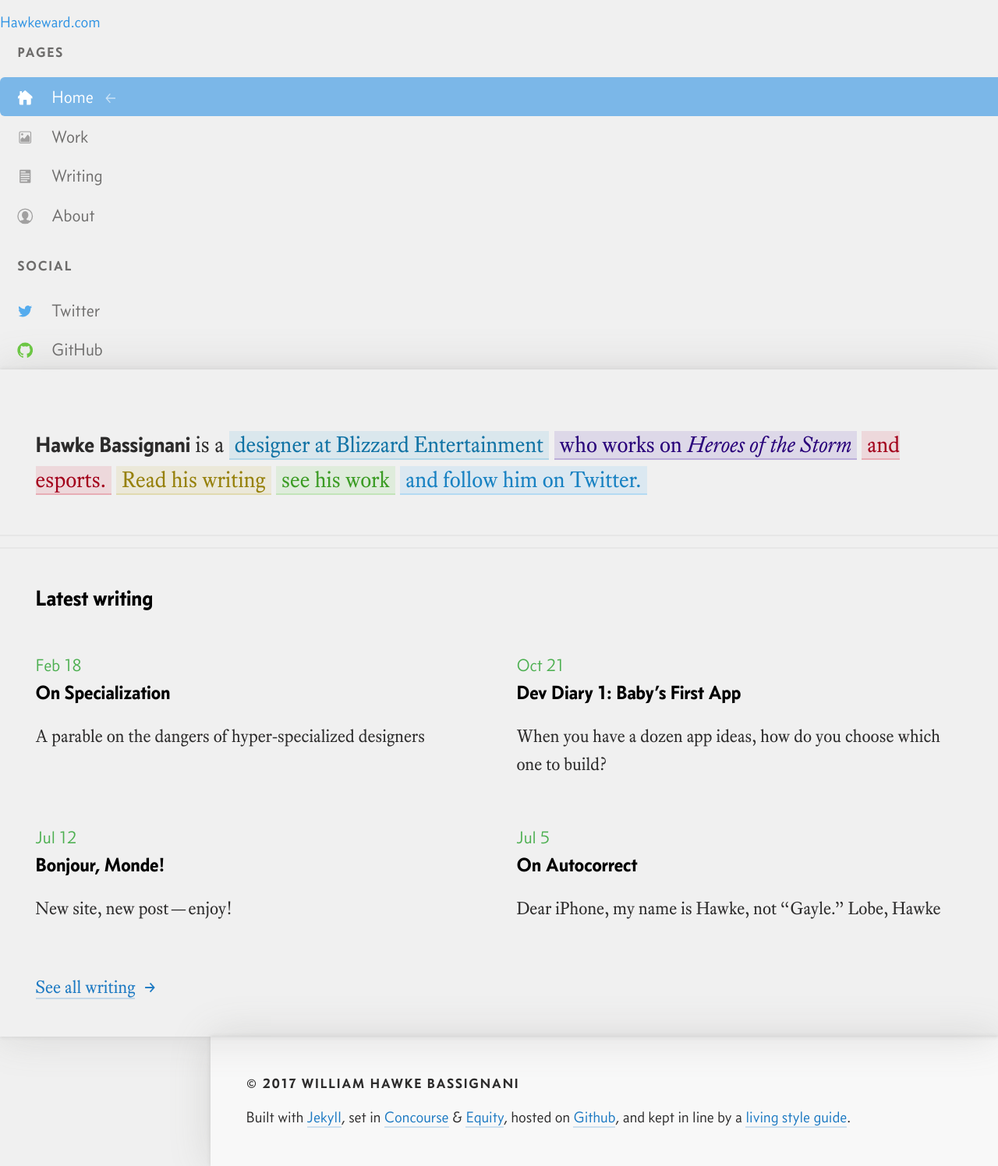
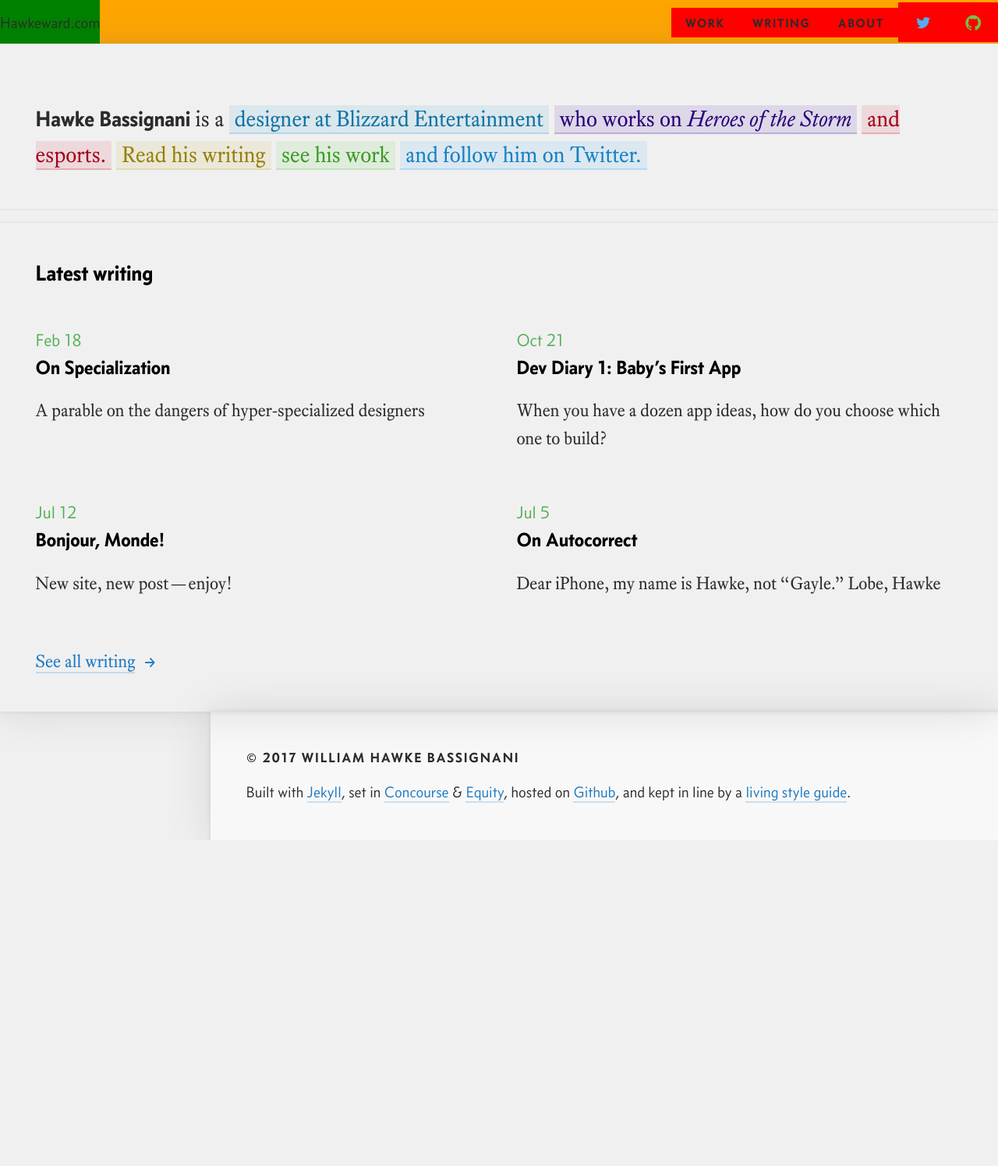
Before and after one commit to whbassignani/whbassignani.github.io, a Jekyll site: the page built from index.html, in a window 1280 px wide. Shown: the whole page at 78% size. Built offline with Jekyll 4.4.1, drawn with Linux system fonts in a browser that asks for light colours; after the commit the page ends 1078 px from its top, so only the background shows below that.

Commit message:
Cutting up the header and navigation styles even more

```diff
--- a/_includes/nav.html
+++ b/_includes/nav.html
@@ -12,7 +12,7 @@
     {% if item.icon %}
     {{ item.icon }}
     {% endif %}
-    {{ item.name }}
+    <span class="nav-link-text">{{ item.name }}</span>
     </a>
   {% endfor %}
 {% endfor %}
--- a/scss/_header.scss
+++ b/scss/_header.scss
@@ -1,6 +1,10 @@
 #header {
   @media ($bp-when-drawer-expands) {
-  //   flex: 0 1 $nav-width-sidebar;
+    // flex: 0 1 $nav-width-sidebar;
+    display: flex;
+background-color: orange;
+    align-items: baseline;
+    justify-content: space-between;
   }
 }
 
@@ -8,6 +12,7 @@
 #toolbar {
   @include align-items(center);
   @include flexbox;
+background-color: green;
   height: $toolbar-height;
   padding: 0;
   position: relative;
@@ -24,6 +29,8 @@
   // When the mobile drawer nav moves to its permanent home on the left
   //   if needed
   @media ($bp-when-drawer-expands) {
+    display: block;
+    margin-left: 0;
     // height: auto;
     // margin: size(4) 0;
     // padding-left: size(0);
@@ -33,6 +40,7 @@
 .toolbar-title {
   @include order(2);
   @include transform(translateY(1px));
+  display: block;
   line-height: 1;
   padding: size(-3) 0;
 
--- a/scss/_layout.scss
+++ b/scss/_layout.scss
@@ -19,9 +19,9 @@
   box-shadow:
     -1px 0 4px rgba($color-ui-medium, 0.2),
     -10px 0 40px rgba($color-ui-medium, 0.2);
-  display: flex;
-  flex-direction: column;
-  min-height: 100vh;
+  // display: flex;
+  // flex-direction: column;
+  // min-height: 100vh;
   position: relative;
   transition: transform $animation-time-long $easing-out-quint;
   z-index: 1;
--- a/scss/_nav.scss
+++ b/scss/_nav.scss
@@ -10,6 +10,7 @@
 
   @media ($bp-when-drawer-expands) {
     @include transform(none);
+    display: block;
     height: auto;
     left: auto;
     position: static;
@@ -23,6 +24,10 @@
   color: $color-ui-medium;
   font-size: size(-2);
   padding: 0 size(0);
+
+  @media ($bp-when-drawer-expands) {
+    display: none;
+  }
 }
 
 .nav-links {
@@ -36,6 +41,8 @@
   width: 100%;
 
   @media ($bp-when-drawer-expands) {
+    align-items: center;
+    display: flex;
     min-height: 0;
     padding: 0;
     transition: all 0s;
@@ -55,21 +62,6 @@
   transition:
     background-color $animation-time,
     color $animation-time;
-
-  &.is-current-page {
-    background-color: rgba($color-interactive-hover, 0.6);
-    color: $white;
-
-    &:after {
-      content: "←";
-      padding-left: size(-4);
-      opacity: 0.6;
-    }
-
-    svg {
-      fill: $white;
-    }
-  }
 
   svg {
     display: block;
@@ -98,8 +90,22 @@
   }
 
   @media ($bp-when-drawer-expands) {
-    border-radius: $border-radius 0 0 $border-radius;
+    @include bold-spaced-type;
+    border-radius: 0;
+    color: $color-ui-dark;
+    display: inline-block;
+    flex: 1;
+    font-size: size(-3);
+    background-color: red;
+
+    &:hover {
+      background-color: transparent;
+    }
   }
+}
+
+.nav-link-text {
+  display: block;
 }
 
     .nav-link.nav-link--twitter {
@@ -113,6 +119,55 @@
         fill: $color-brand-github;
       }
     }
+
+    @media ($bp-when-drawer-expands) {
+      .nav-link--home {
+        display: none;
+      }
+
+      .nav-link--about svg,
+      .nav-link--work svg,
+      .nav-link--writing svg {
+        display: none;
+      }
+
+      .nav-link--twitter,
+      .nav-link--github {
+        svg {
+          margin-right: 0;
+        }
+
+        .nav-link-text {
+          display: none;
+        }
+      }
+    }
+
+.nav-link.is-current-page,
+.nav-link.is-current-page:visited {
+  background-color: rgba($color-interactive-hover, 0.6);
+  color: $white;
+
+  &::after {
+    content: "←";
+    padding-left: size(-4);
+    opacity: 0.6;
+  }
+
+  svg {
+    fill: $white;
+  }
+
+  @media ($bp-when-drawer-expands) {
+    background-color: transparent;
+    background-color: yellow;
+    color: $color-interactive;
+
+    &::after {
+      display: none;
+    }
+  }
+}
 
 .nav-close-btn {
   @include align-items(center);
```
